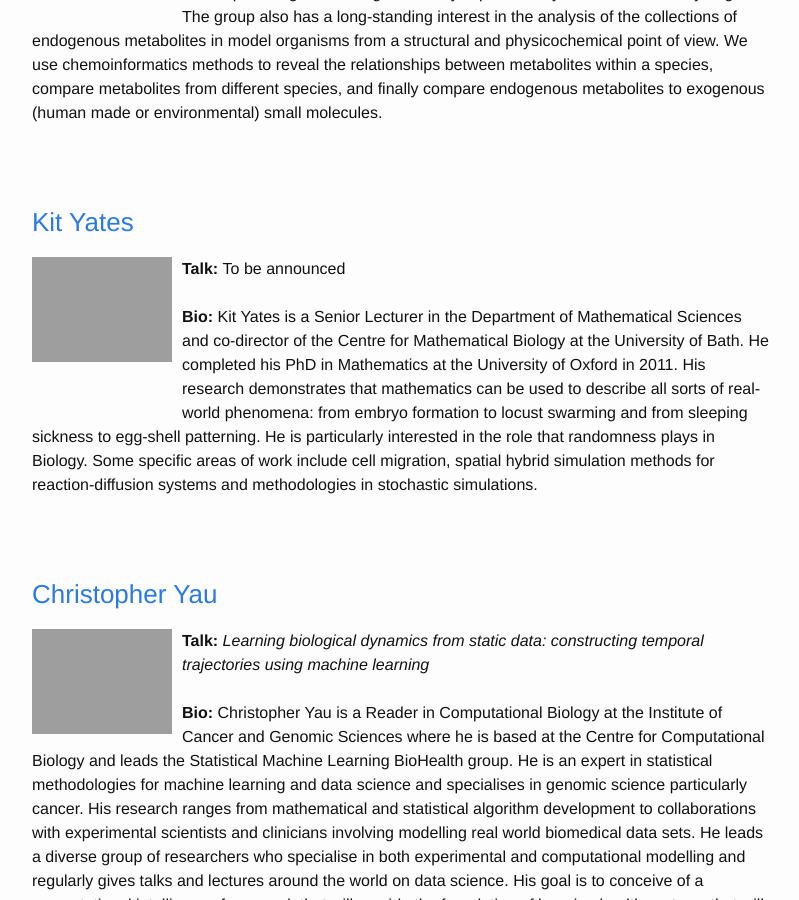
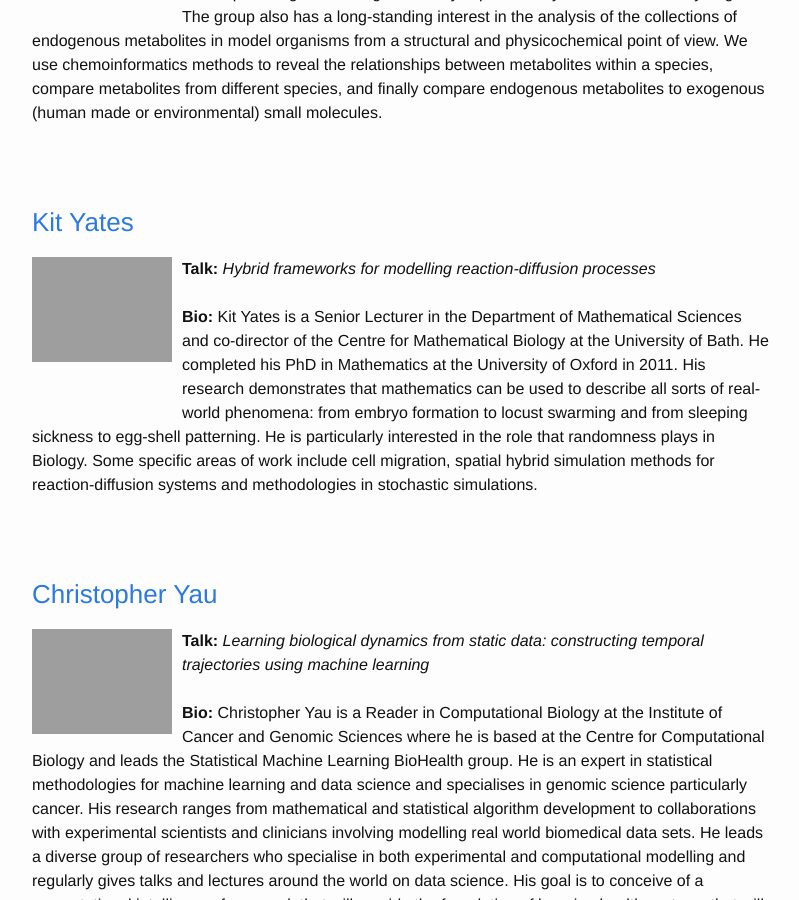
Before and after one commit to qsbworkshop/qsb2019, a Jekyll site: the page built from docs/speakers.md, in a window 1280 px wide and 900 px high, scrolled down 2080 px. Shown: the whole window, without its empty margins (238-1037 px from the left). Built offline with Jekyll 4.4.1, drawn with Linux system fonts in a browser that asks for light colours.

Commit message:
Update Kit Yates

```diff
--- a/docs/speakers.md
+++ b/docs/speakers.md
@@ -34,7 +34,7 @@ permalink: /speakers/
 
 <h3><a href="http://kityates.com/">Kit Yates</a></h3>
   <p>
-     <img src="http://qsbworkshop.github.io/qsb2018/images/kityates.jpg" alt="Kit Yates" style="float:Left;width:140px;padding-right:10px;padding-bottom:50px;"><b>Talk: </b>To be announced<br><br><b>Bio: </b>Kit Yates is a Senior Lecturer in the Department of Mathematical Sciences and co-director of the Centre for Mathematical Biology at the University of Bath. He completed his PhD in Mathematics at the University of Oxford in 2011. His research demonstrates that mathematics can be used to describe all sorts of real-world phenomena: from embryo formation to locust swarming and from sleeping sickness to egg-shell patterning. He is particularly interested in the role that randomness plays in Biology. Some specific areas of work include cell migration, spatial hybrid simulation methods for reaction-diffusion systems and methodologies in stochastic simulations.
+     <img src="http://qsbworkshop.github.io/qsb2018/images/kityates.jpg" alt="Kit Yates" style="float:Left;width:140px;padding-right:10px;padding-bottom:50px;"><b>Talk: </b><em>Hybrid frameworks for modelling reaction-diffusion processes</em><br><br><b>Bio: </b>Kit Yates is a Senior Lecturer in the Department of Mathematical Sciences and co-director of the Centre for Mathematical Biology at the University of Bath. He completed his PhD in Mathematics at the University of Oxford in 2011. His research demonstrates that mathematics can be used to describe all sorts of real-world phenomena: from embryo formation to locust swarming and from sleeping sickness to egg-shell patterning. He is particularly interested in the role that randomness plays in Biology. Some specific areas of work include cell migration, spatial hybrid simulation methods for reaction-diffusion systems and methodologies in stochastic simulations.
   </p>
 <br>
 <br>
```
